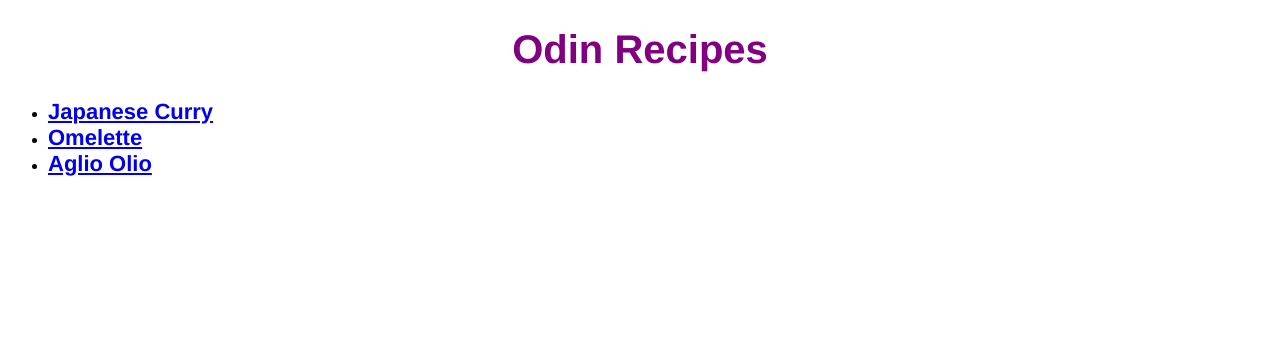
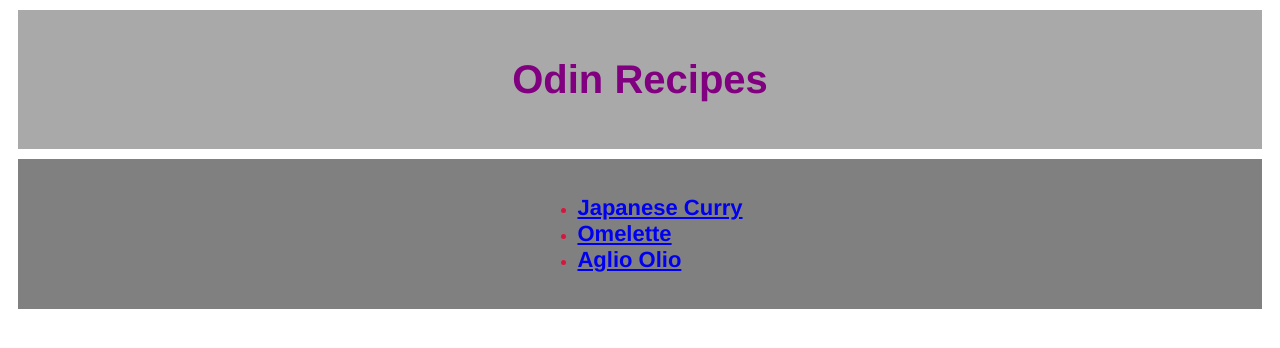
Before and after one commit to beloniara/odin-recipes, a plain HTML site: page index.html in a window 1280 px wide. Drawn offline with Linux system fonts and the light colour scheme.

Commit message:
Add very basic styling to index.html

```diff
--- a/index.html
+++ b/index.html
@@ -5,14 +5,20 @@
   <meta name="viewport" content="width=device-width, initial-scale=1.0">
   <link rel="stylesheet" href="styles.css">
   <title>Odin Recipes</title>
-</head>
+</head
 <body>
+
+  <div class="odin-recipes">
     <h1>Odin Recipes</h1>
+  </div>
+
+  <div class="recipes-list">
     <ul>
       <li>  <a href="recipes/curry.html">Japanese Curry</a></li>
       <li>  <a href="recipes/omelette.html">Omelette</a></li>
       <li>  <a href="recipes/olio.html">Aglio Olio</a> </li>
     </ul>
+  </div>
 
 </body>
 </html>
--- a/styles.css
+++ b/styles.css
@@ -14,3 +14,26 @@ ul li a {
     font-size: 22px;
     font-weight: 800;
 }
+
+div {
+  text-align: center;
+  color:crimson;
+  padding: 20px;
+  margin: 10px;
+  border: 10px;
+  border-color: black;
+
+}
+
+ul{
+  display: inline-block;
+  text-align: left;
+}
+
+.odin-recipes{
+    background-color: darkgray;
+}
+
+.recipes-list{
+    background-color: gray;
+}
```
Lines whose indentation alone changed are shown as unchanged.
